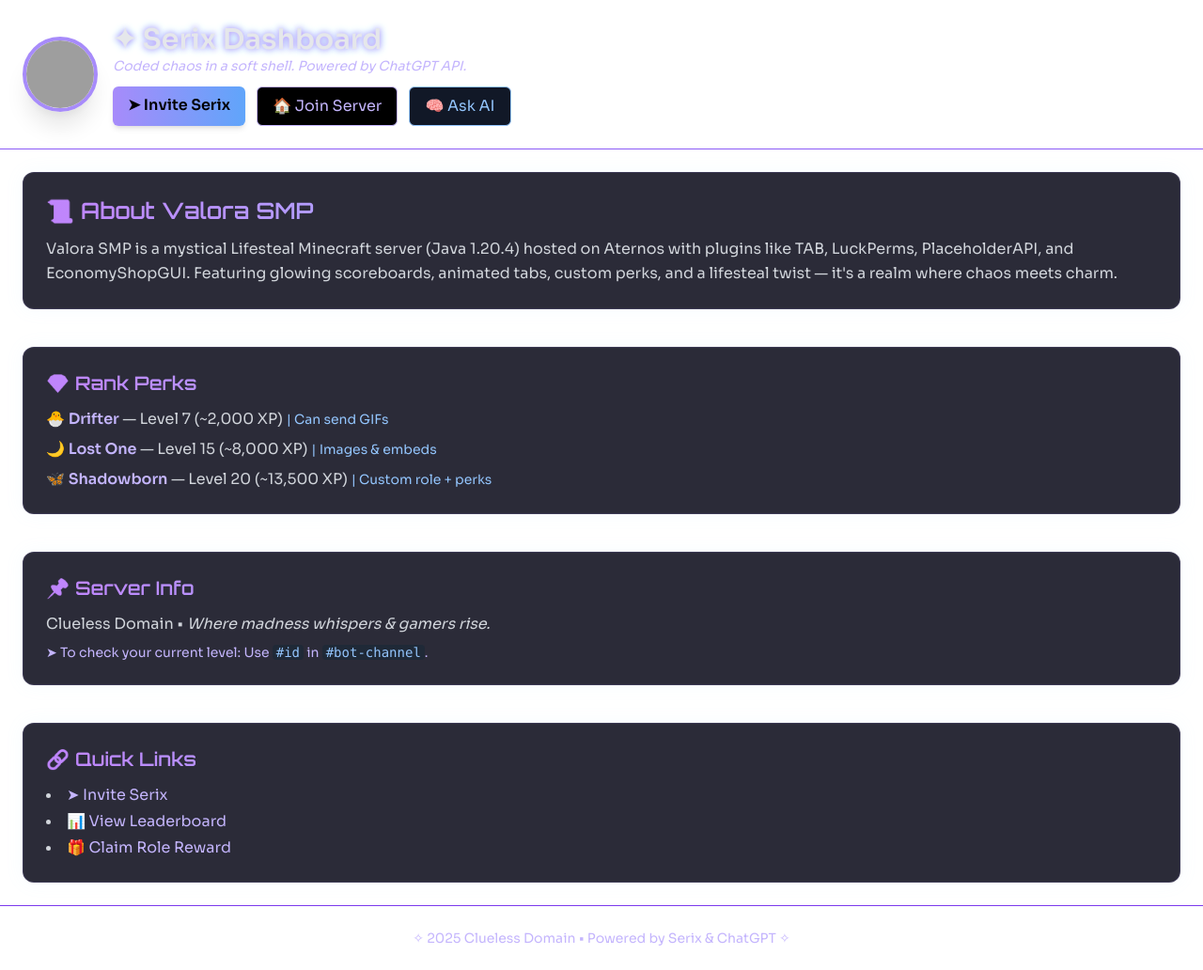
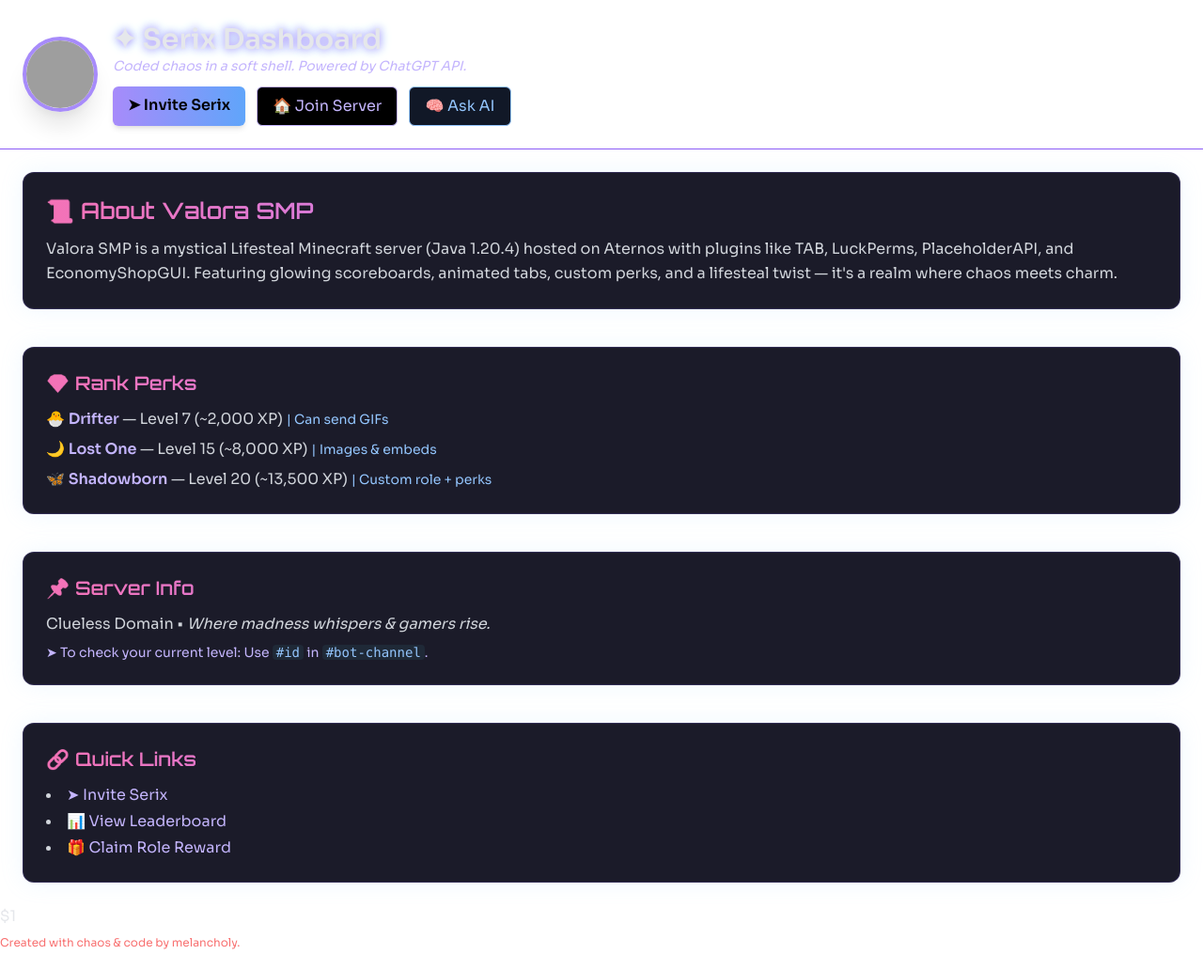
Before and after one commit to MelancholyRizz/Serix-Dashboard, a plain HTML site: page index.html in a window 1280 px wide. Shown: the whole page at 94% size. After the commit the page ends 1011 px from the top, so only its background shows below. Drawn offline with nearby package versions, Linux system fonts and the light colour scheme; grey boxes are pictures that could not be loaded.

Commit message:
Update index.html

```diff
--- a/index.html
+++ b/index.html
@@ -2,32 +2,52 @@
 <html lang="en">
 <head>
   <meta charset="UTF-8" />
+  <meta name="theme-color" content="#7b0b0b">
   <meta name="viewport" content="width=device-width, initial-scale=1.0" />
   <title>Serix Dashboard</title>
   <link href="https://cdn.jsdelivr.net/npm/tailwindcss@2.2.19/dist/tailwind.min.css" rel="stylesheet">
   <link href="https://fonts.googleapis.com/css2?family=Orbitron:wght@400;600&family=Sora:wght@400;600&display=swap" rel="stylesheet">
   <link href="https://unpkg.com/aos@2.3.1/dist/aos.css" rel="stylesheet">
   <style>
+    @keyframes fadeSlideIn {
+      0% {
+        opacity: 0;
+        transform: translateY(20px);
+      }
+      100% {
+        opacity: 1;
+        transform: translateY(0);
+      }
+    }
+    .smooth-enter {
+      animation: fadeSlideIn 0.8s ease-out both;
+    }
     body {
-      background: linear-gradient(to bottom right, #07070d, #0f0f1a);
+      background: linear-gradient(to bottom right, #0a0a1a, #14142b);
       font-family: 'Sora', sans-serif;
-      background-image: none;
+      background-image: radial-gradient(circle, rgba(255, 255, 255, 0.015) 1px, transparent 1px);
       background-size: 20px 20px;
     }
     .glow-text {
-      text-shadow: 0 0 6px #c084fc, 0 0 10px #8be9fd;
+      text-shadow: 0 0 8px #c084fc, 0 0 12px #8be9fd;
     }
     .card {
-      background: rgba(20, 20, 35, 0.9);
-      border: 1px solid rgba(168, 148, 255, 0.15);
-      box-shadow: 0 0 20px rgba(148, 211, 255, 0.08);
+      background: rgba(15, 15, 30, 0.95);
+      border: 1px solid rgba(138, 115, 255, 0.2);
+      box-shadow: 0 0 25px rgba(148, 211, 255, 0.15);
       transition: all 0.3s ease-in-out;
     }
     .section-title {
-      background: linear-gradient(to right, #c084fc, #8be9fd);
+      background: linear-gradient(to right, #f472b6, #c084fc, #8be9fd);
       -webkit-background-clip: text;
       -webkit-text-fill-color: transparent;
       font-family: 'Orbitron', sans-serif;
+    }
+    a {
+      transition: all 0.3s ease-in-out;
+    }
+    a:hover {
+      filter: brightness(1.2);
     }
   </style>
 </head>
@@ -50,7 +70,7 @@
   </header>
 
   <main class="p-6 space-y-10">
-    <section class="card p-6 rounded-xl hover:shadow-lg" data-aos="fade-up">
+    <section class="card p-6 rounded-xl hover:shadow-lg smooth-enter" data-aos="fade-up">
       <h2 class="text-2xl font-semibold mb-3 section-title">📜 About Valora SMP</h2>
       <p class="text-gray-300 leading-relaxed">
         Valora SMP is a mystical Lifesteal Minecraft server (Java 1.20.4) hosted on Aternos with plugins like TAB, LuckPerms, PlaceholderAPI, and EconomyShopGUI.
@@ -83,8 +103,8 @@
     </section>
   </main>
 
-  <footer class="p-6 text-center text-purple-300 text-sm border-t border-purple-600">
-    ✧ 2025 Clueless Domain • Powered by Serix & ChatGPT ✧
+  $1
+  <p class="text-xs text-red-400 mt-2">Created with chaos & code by melancholy.</p>
   </footer>
 </body>
 </html>
```
